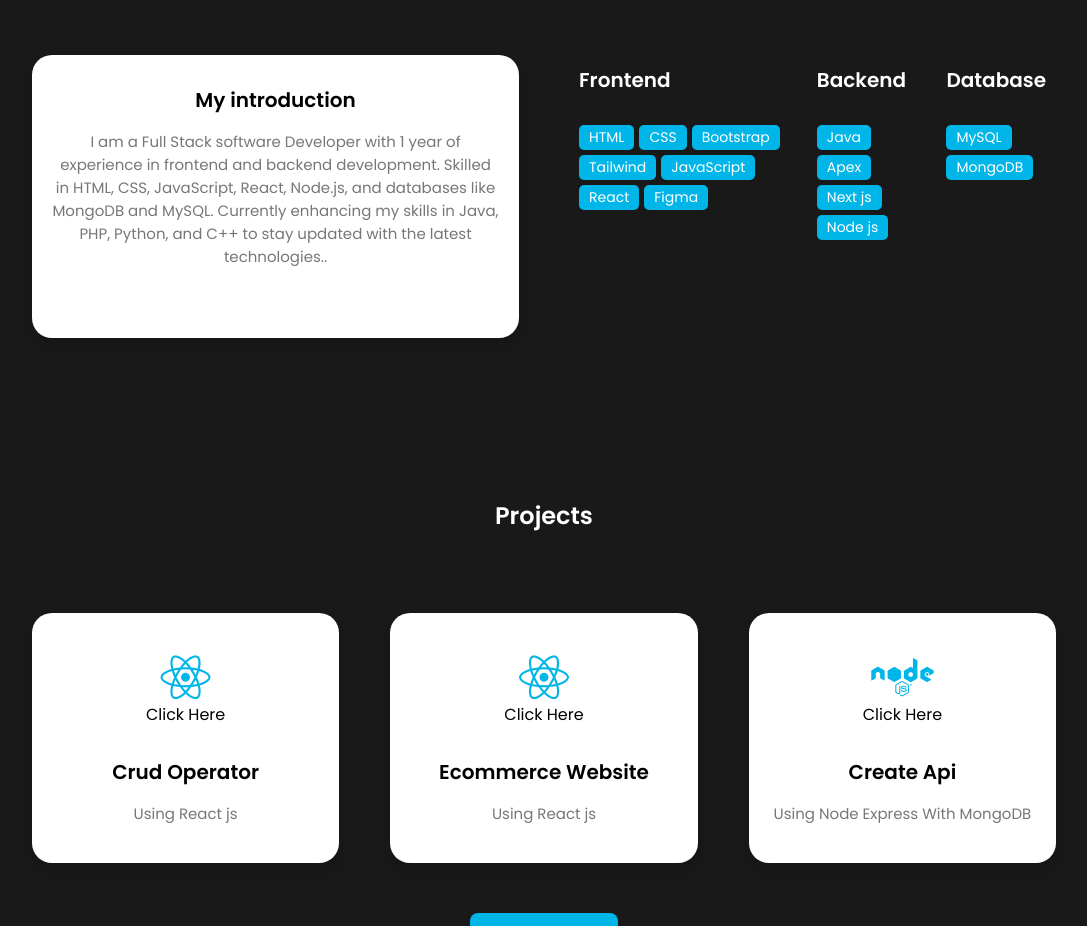
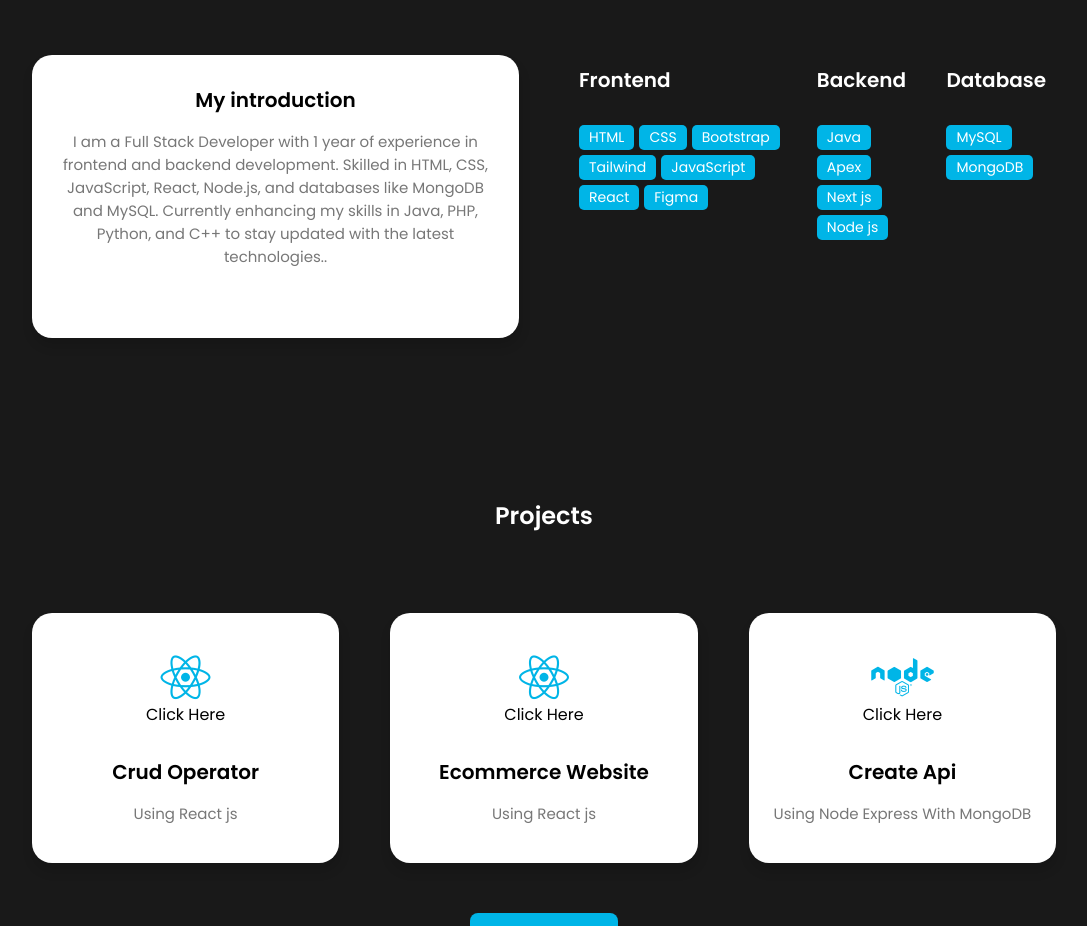
Before and after one commit to Zulfiqar-Ali10/React-Portfolio, a React (Vite) app: page / in a window 1280 px wide. Shown: the part 940-1866 px from the top of the page, without its empty margins (96-1183 px from the left). Built offline with nearby package versions, Linux system fonts and the light colour scheme.

Commit message:
changes-50

```diff
--- a/src/Components/About.jsx
+++ b/src/Components/About.jsx
@@ -12,7 +12,7 @@ export default function About() {
       <div className="about-info">
         <h3 className='about-h3'>My introduction</h3>
         <p>
-        I am a Full Stack software Developer with 1 year of experience in frontend and backend development. Skilled in HTML, CSS, JavaScript, React, Node.js, and databases like MongoDB and MySQL. Currently enhancing my skills in Java, PHP, Python, and C++ to stay updated with the latest technologies..
+        I am a Full Stack Developer with 1 year of experience in frontend and backend development. Skilled in HTML, CSS, JavaScript, React, Node.js, and databases like MongoDB and MySQL. Currently enhancing my skills in Java, PHP, Python, and C++ to stay updated with the latest technologies..
         </p>
       </div>
     </div>
```
